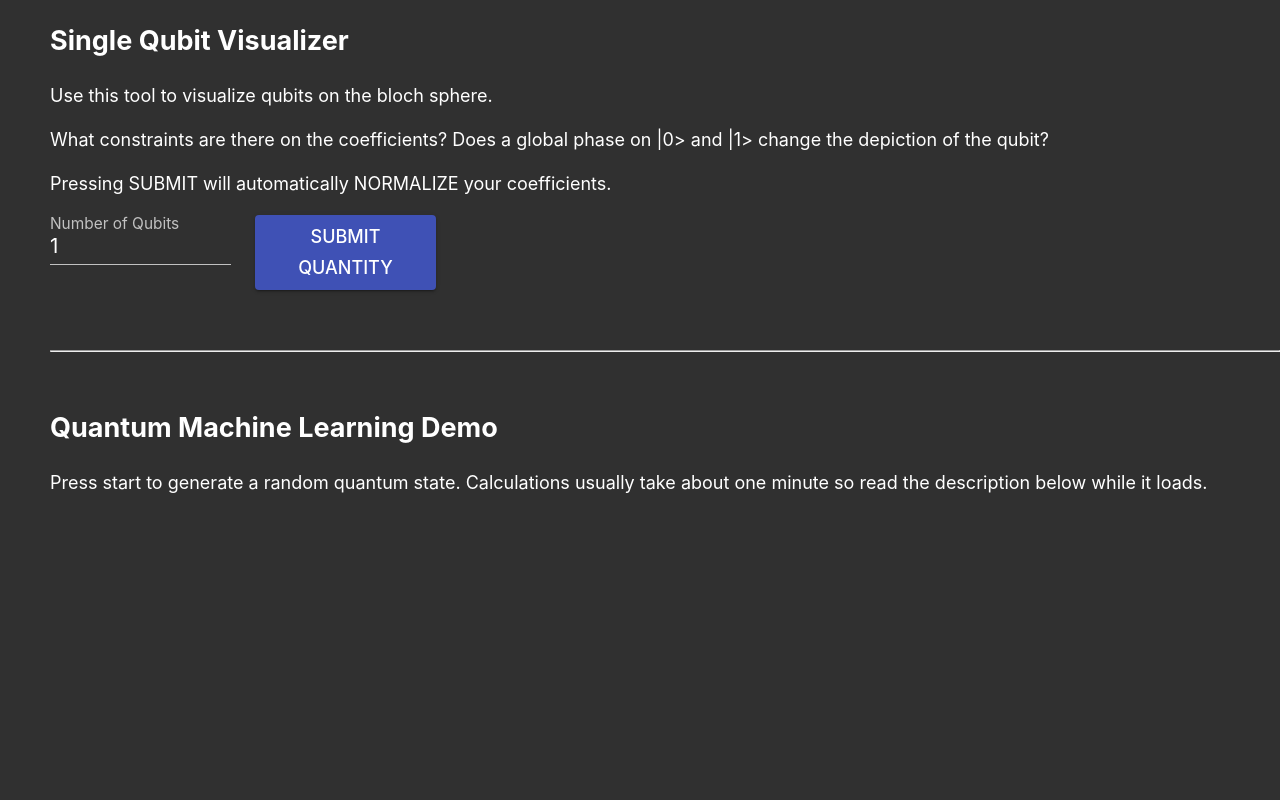
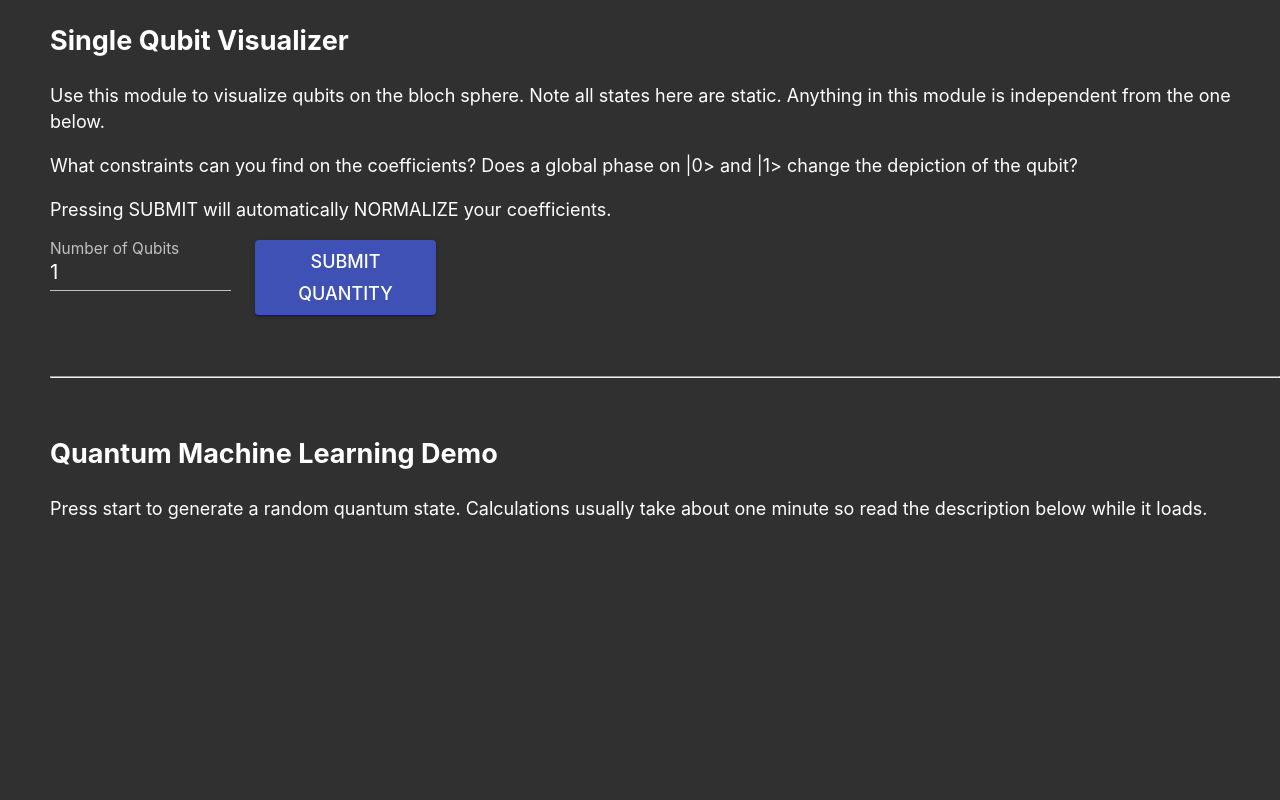
Before and after one commit to iisharankov/QuantumStateTomography, a React (Create React App) app in the folder web/: page / in a window 1280 px wide. Shown: the top 800 px of the page. Built offline with nearby package versions, Linux system fonts and the light colour scheme.

Commit message:
Update guide

```diff
--- a/web/src/components/singleQubitVisualizer/Controller.jsx
+++ b/web/src/components/singleQubitVisualizer/Controller.jsx
@@ -18,8 +18,8 @@ class Controller extends React.Component {
     return (
       <>
         <h2>Single Qubit Visualizer</h2>
-        <p>Use this tool to visualize qubits on the bloch sphere.</p>
-        <p>What constraints are there on the coefficients? Does a global phase on |0> and |1> change the depiction of the qubit?</p>
+        <p>Use this module to visualize qubits on the bloch sphere. Note all states here are static. Anything in this module is independent from the one below.</p>
+        <p>What constraints can you find on the coefficients? Does a global phase on |0> and |1> change the depiction of the qubit?</p>
         <p>Pressing SUBMIT will automatically NORMALIZE your coefficients.</p>
         <Formik
           initialValues={{ quantity: this.state.quantity }}
```
Also changed, not shown: web/src/lib/QMLCanvas.js.
